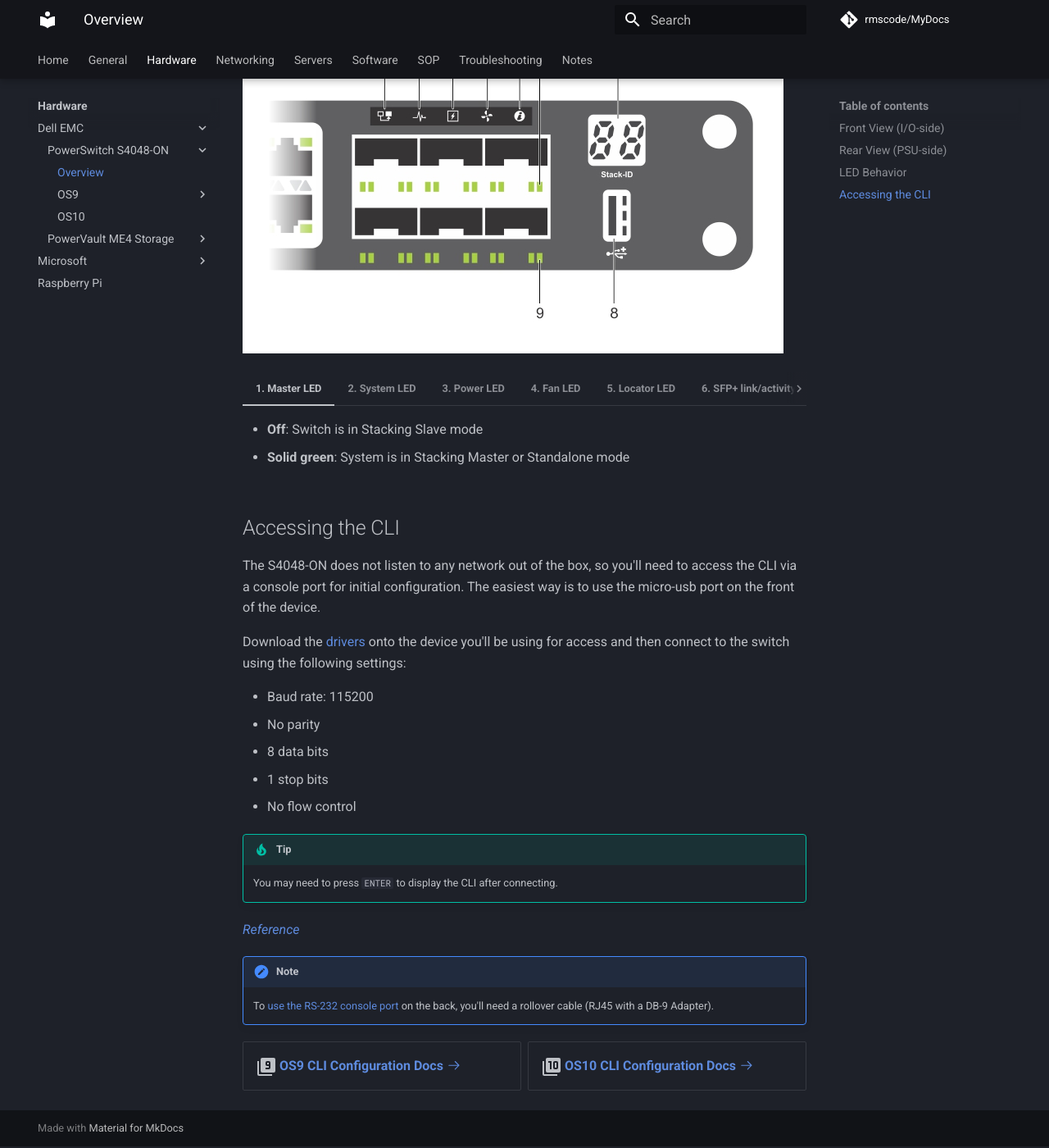
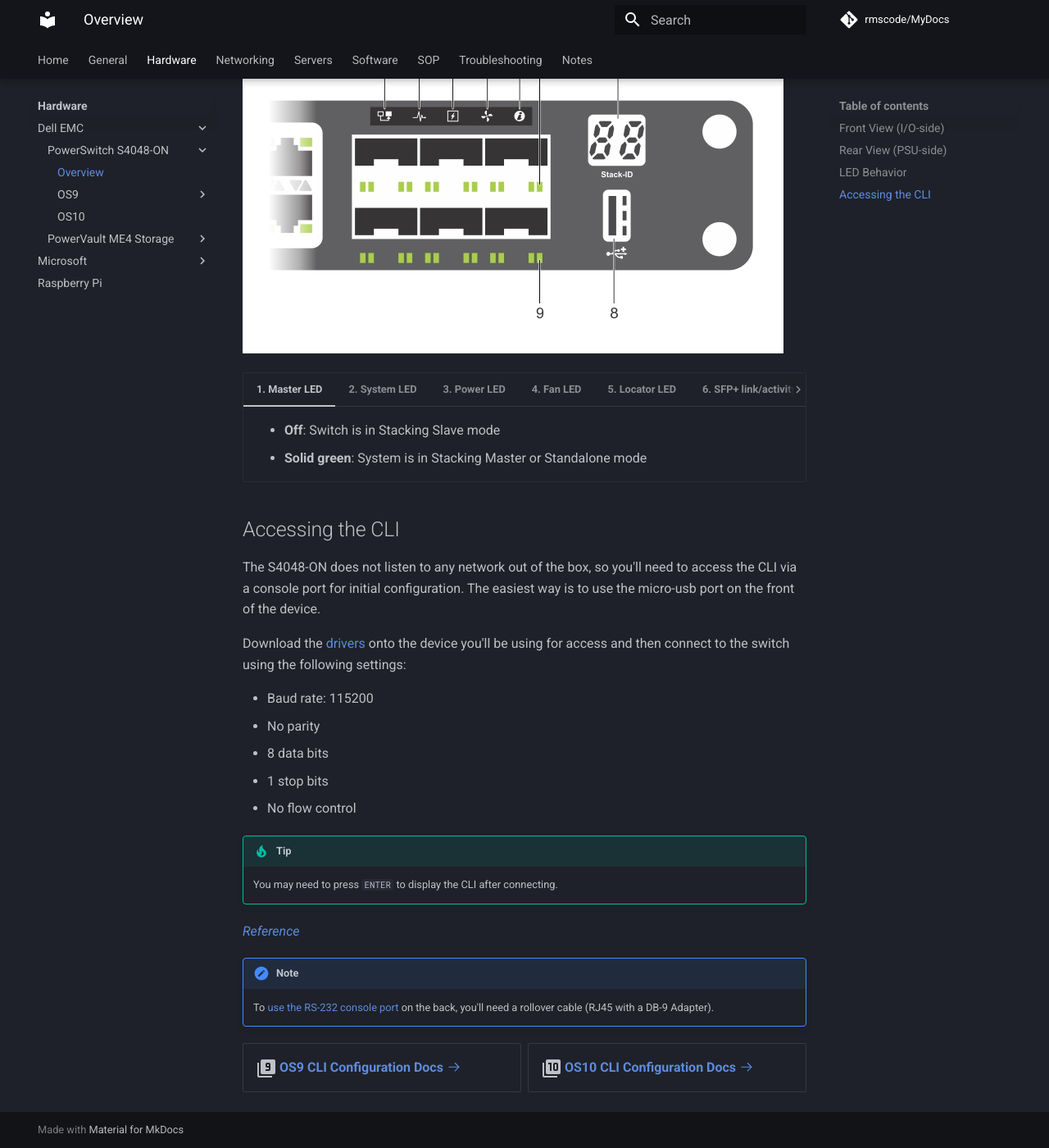
Before and after one commit to rmscode/binary-garden, an MkDocs documentation site: the page built from docs/hardware/dell-emc/S4048-ON/overview.md, in a window 1280 px wide and 1400 px high, scrolled down 1753 px. Shown: the whole window at 82% size. Built offline with MkDocs 1.6.1 and Material for MkDocs 9.7.7, drawn with Linux system fonts in a browser that asks for light colours; comment, search, counter and statistics services are not loaded.

Commit message:
Style: Add border to tabbed content
Vanilla material mkdocs css does not have a place a border around tabbed content. This sometimes makes it difficult to distinguish between tabbed content vs non tabbed content.

```diff
--- /dev/null
+++ b/docs/stylesheets/extra.css
@@ -0,0 +1,8 @@
+.md-typeset .tabbed-set {
+    border: 1.75px solid #2a2c35;
+  }
+
+  .md-typeset .tabbed-content {
+    padding-left: 1rem;
+    padding-right: 1rem;
+  }
--- a/mkdocs.yml
+++ b/mkdocs.yml
@@ -39,6 +39,10 @@
   font:
     text: Roboto
     code: Roboto Mono
+
+# Extra CSS
+extra_css:
+  - stylesheets/extra.css
 
 # Plugins
 plugins:
```
